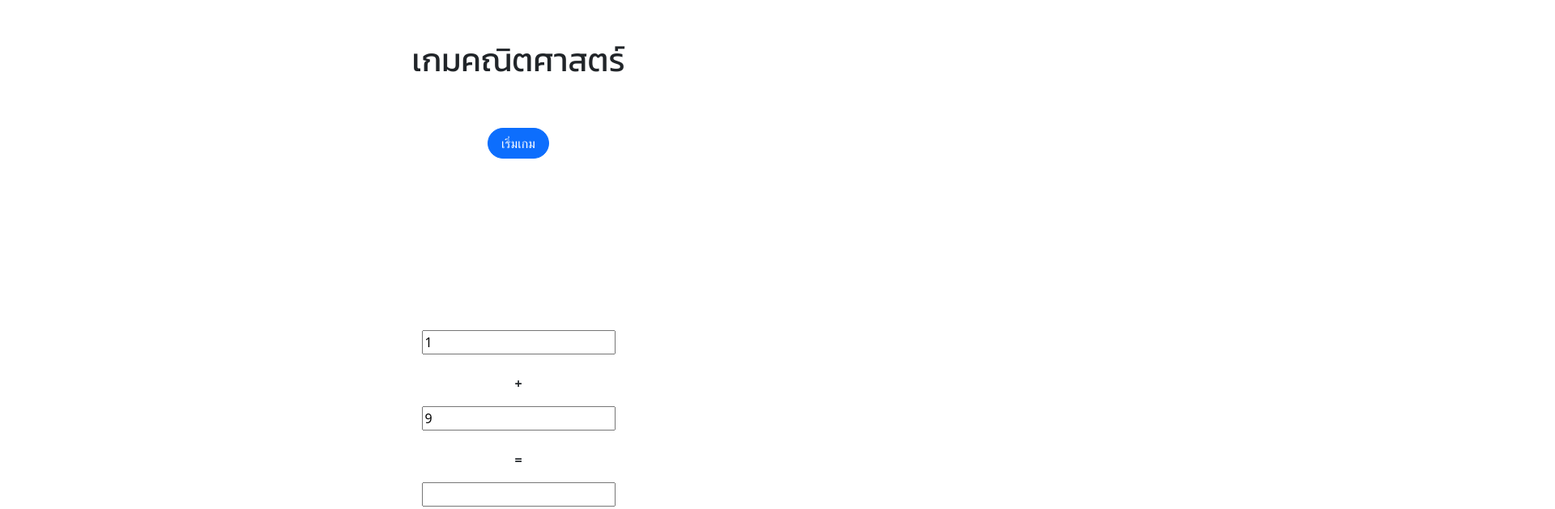
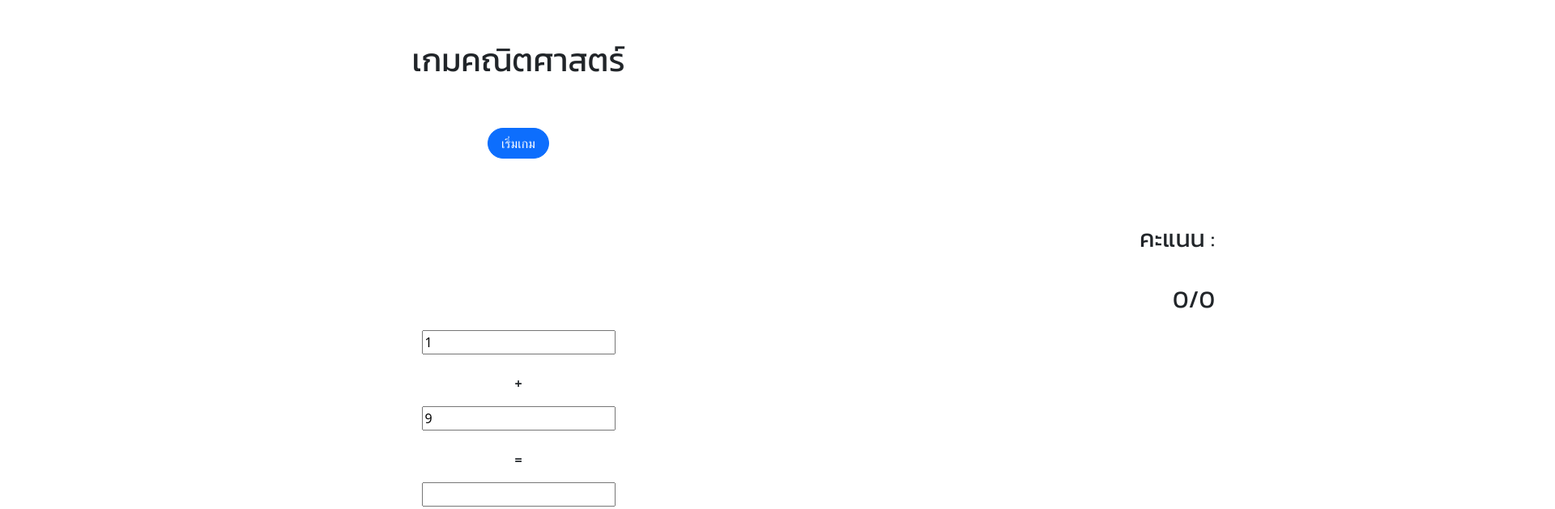
Before and after one commit to wimonmani/Math, a plain HTML site: page index.html in a window 1280 px wide. Shown: the top 629 px of the page at 81% size, 1920 px wide, since content can reach past the window. Drawn offline with nearby package versions, Linux system fonts and the light colour scheme.

Commit message:
Update stlye.css

```diff
--- a/stlye.css
+++ b/stlye.css
@@ -26,7 +26,7 @@
     font-family: Kanit;
     font-size: 30px;
     margin-top: 30px;
-    width: 2050px;
+    width: 1500px;
     display: flex;
     justify-content: flex-end;
   }
```
